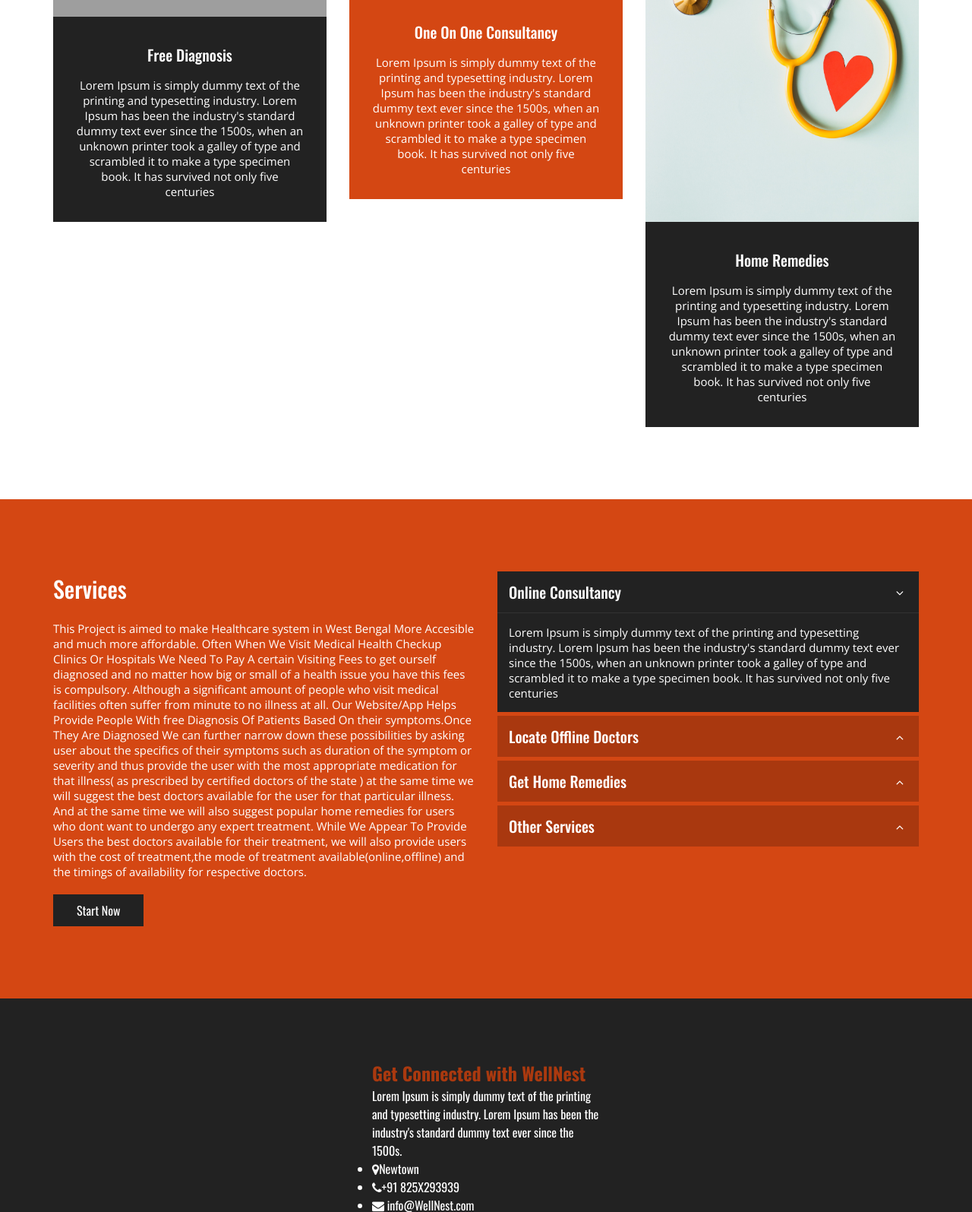
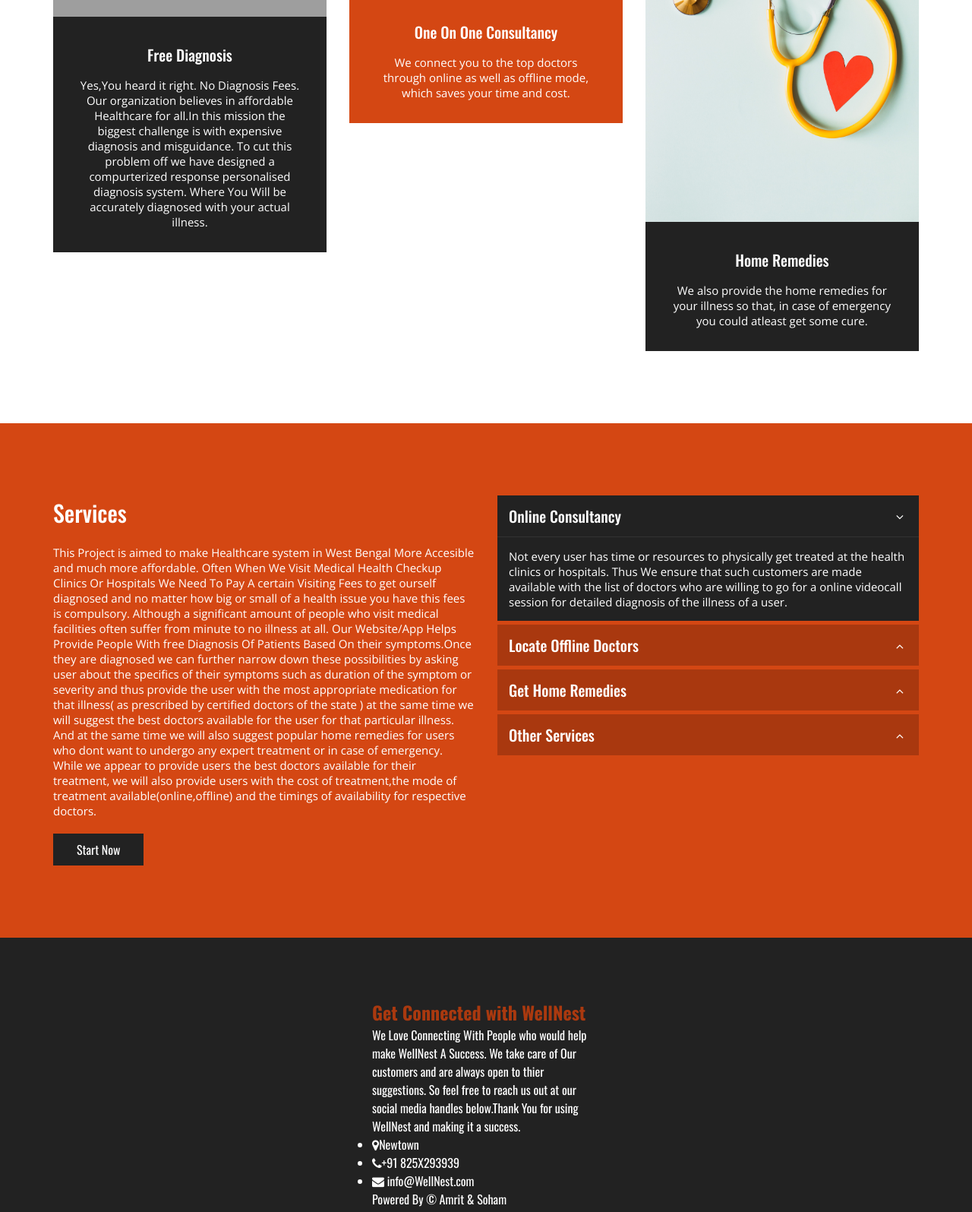
Before and after one commit to amrit03b/WellNest_H4B, a plain HTML site: page Code/index.html in a window 1280 px wide. Shown: the part 1143-2738 px from the top of the page at 76% size. Drawn offline with nearby package versions, Linux system fonts and the light colour scheme; grey boxes are pictures that could not be loaded.

Commit message:
final changes done

```diff
--- a/Code/index.html
+++ b/Code/index.html
@@ -1,7 +1,8 @@
 <!DOCTYPE html>
 <html>
+
 <head>
-	<title>Health Website</title>
+	<title>WellNest</title>
 	<meta name="viewport" content="width=device-width, initial-scale=1">
 	<link rel="stylesheet" type="text/css" href="css/style.css">
 	<style>
@@ -27,7 +28,6 @@
 					<li><a href="#home">Home</a></li>
 					<li><a href="#about">About</a></li>
 					<li><a href="login.html">Diagnosis</a></li>
-					<li><a href="#classes">Doctors</a></li>
 					<li><a href="#contact">Contact</a></li>
 				</ul>
 			</div>
@@ -58,10 +58,11 @@
 						</div>
 						<div class="text">
 							<h4>Free Diagnosis</h4>
-							<p>Lorem Ipsum is simply dummy text of the printing and typesetting industry. Lorem Ipsum
-								has been the industry's standard dummy text ever since the 1500s, when an unknown
-								printer took a galley of type and scrambled it to make a type specimen book. It has
-								survived not only five centuries</p>
+							<p>Yes,You heard it right. No Diagnosis Fees. Our organization believes in affordable
+								Healthcare for all.In this mission the biggest challenge is with expensive diagnosis and
+								misguidance. To cut this problem off we have designed a compurterized response
+								personalised diagnosis system. Where You Will be accurately diagnosed with your actual
+								illness.</p>
 						</div>
 					</div>
 				</div>
@@ -72,10 +73,8 @@
 						</div>
 						<div class="text">
 							<h4>One on one Consultancy</h4>
-							<p>Lorem Ipsum is simply dummy text of the printing and typesetting industry. Lorem Ipsum
-								has been the industry's standard dummy text ever since the 1500s, when an unknown
-								printer took a galley of type and scrambled it to make a type specimen book. It has
-								survived not only five centuries</p>
+							<p>We connect you to the top doctors through online as well as offline mode, which saves
+								your time and cost.</p>
 						</div>
 					</div>
 				</div>
@@ -86,10 +85,8 @@
 						</div>
 						<div class="text">
 							<h4>Home Remedies</h4>
-							<p>Lorem Ipsum is simply dummy text of the printing and typesetting industry. Lorem Ipsum
-								has been the industry's standard dummy text ever since the 1500s, when an unknown
-								printer took a galley of type and scrambled it to make a type specimen book. It has
-								survived not only five centuries</p>
+							<p>We also provide the home remedies for your illness so that, in case of emergency you
+								could atleast get some cure.</p>
 						</div>
 					</div>
 				</div>
@@ -107,13 +104,14 @@
 						certain Visiting Fees to get ourself diagnosed and no matter how big or small of a health issue
 						you have this fees is compulsory. Although a significant amount of people who visit medical
 						facilities often suffer from minute to no illness at all. Our Website/App Helps Provide People
-						With free Diagnosis Of Patients Based On their symptoms.Once They Are Diagnosed We can further
+						With free Diagnosis Of Patients Based On their symptoms.Once they are diagnosed we can further
 						narrow down these possibilities by asking user about the specifics of their symptoms such as
 						duration of the symptom or severity and thus provide the user with the most appropriate
 						medication for that illness( as prescribed by certified doctors of the state ) at the same time
 						we will suggest the best doctors available for the user for that particular illness. And at the
 						same time we will also suggest popular home remedies for users who dont want to undergo any
-						expert treatment. While We Appear To Provide Users the best doctors available for their
+						expert treatment or in case of emergency. While we appear to provide users the best doctors
+						available for their
 						treatment, we will also provide users with the cost of treatment,the mode of treatment
 						available(online,offline) and the timings of availability for respective doctors.
 					</p>
@@ -126,10 +124,10 @@
 							<span class="fa fa-angle-down"></span>
 						</div>
 						<div class="body">
-							<p>Lorem Ipsum is simply dummy text of the printing and typesetting industry. Lorem Ipsum
-								has been the industry's standard dummy text ever since the 1500s, when an unknown
-								printer took a galley of type and scrambled it to make a type specimen book. It has
-								survived not only five centuries</p>
+							<p>Not every user has time or resources to physically get treated at the health clinics or
+								hospitals. Thus We ensure that such customers are made available with the list of
+								doctors who are willing to go for a online videocall session for detailed diagnosis of
+								the illness of a user.</p>
 						</div>
 					</div>
 					<div class="accordian-container">
@@ -138,10 +136,9 @@
 							<span class="fa fa-angle-up"></span>
 						</div>
 						<div class="body">
-							<p>Lorem Ipsum is simply dummy text of the printing and typesetting industry. Lorem Ipsum
-								has been the industry's standard dummy text ever since the 1500s, when an unknown
-								printer took a galley of type and scrambled it to make a type specimen book. It has
-								survived not only five centuries</p>
+							<p>We understand that physical treatment is the best treatment. And we take full care of
+								offline treatment services we connect you with the states's best doctors around you to
+								treat you at your affordable economy.</p>
 						</div>
 					</div>
 					<div class="accordian-container">
@@ -150,10 +147,9 @@
 							<span class="fa fa-angle-up"></span>
 						</div>
 						<div class="body">
-							<p>Lorem Ipsum is simply dummy text of the printing and typesetting industry. Lorem Ipsum
-								has been the industry's standard dummy text ever since the 1500s, when an unknown
-								printer took a galley of type and scrambled it to make a type specimen book. It has
-								survived not only five centuries</p>
+							<p>We ensure every user of WellNest the quality service. So For Users who do not wish to
+								take any medication or paid consultancy we have a portal for users to avail the best
+								home remedies available for the particular illness that too for absolutely free.</p>
 						</div>
 					</div>
 					<div class="accordian-container">
@@ -162,10 +158,9 @@
 							<span class="fa fa-angle-up"></span>
 						</div>
 						<div class="body">
-							<p>Lorem Ipsum is simply dummy text of the printing and typesetting industry. Lorem Ipsum
-								has been the industry's standard dummy text ever since the 1500s, when an unknown
-								printer took a galley of type and scrambled it to make a type specimen book. It has
-								survived not only five centuries</p>
+							<p>We provide our customer with a customer-grievance service. One Can always share their
+								opinions and issues with us. We at WellNest wish to provide the best possible services.
+							</p>
 						</div>
 					</div>
 				</div>
@@ -176,20 +171,16 @@
 	<section class="contact" id="contact">
 		<div class="box text wow slideInRight" style="width:300px; margin:0 auto;">
 			<h2><a style="color:#aa390f;">Get Connected with WellNest</a></h2>
-					<p class="title-p" style="color:#ffffff;">Lorem Ipsum is simply dummy text of the printing and typesetting industry. Lorem
-						Ipsum has been the industry's standard dummy text ever since the 1500s.</p>
+			<p class="title-p" style="color:#ffffff;">We Love Connecting With People who would help make WellNest A
+				Success. We take care of Our customers and are always open to thier suggestions. So feel free to reach
+				us out at our social media handles below.Thank You for using WellNest and making it a success.</p>
 			<div class="info">
 				<ul style="color:#ffffff;">
-							<li><span class="fa fa-map-marker" style="color:#ffffff;"></span><a style="color:#ffffff;">Newtown</a></li>
+					<li><span class="fa fa-map-marker" style="color:#ffffff;"></span><a
+							style="color:#ffffff;">Newtown</a></li>
 					<li><span class="fa fa-phone"></span>+91 825X293939</li>
 					<li><span class="fa fa-envelope"></span> info@WellNest.com</li>
 				</ul>
-					</div>
-					<div class="social">
-						<a href=""><span class="fa fa-facebook" style="color:#ffffff;"></span></a>
-						<a href=""><span class="fa fa-linkedin" style="color:#ffffff;"></span></a>
-						<a href=""><span class="fa fa-skype" style="color:#ffffff;"></span></a>
-						<a href=""><span class="fa fa-youtube-play" style="color:#ffffff;"></span></a>
 			</div>
 
 			<div class="copy" style="color:#ffffff;">
--- a/Code/javascript/script.js
+++ b/Code/javascript/script.js
@@ -37,7 +37,7 @@ const diseases = {
       const listItem = document.createElement('li');
       listItem.textContent = 'No matching diseases found.';
       const consultLink = document.createElement('a');
-      consultLink.href = 'consult.html';
+      consultLink.href = 'https://www.practo.com/kolkata/doctors';
       consultLink.textContent = 'Consult Doctors';
       listItem.appendChild(document.createElement('br'));
       listItem.appendChild(document.createElement('br'));
```
Also changed, not shown: 1 other file. Lines whose indentation alone changed are shown as unchanged.
